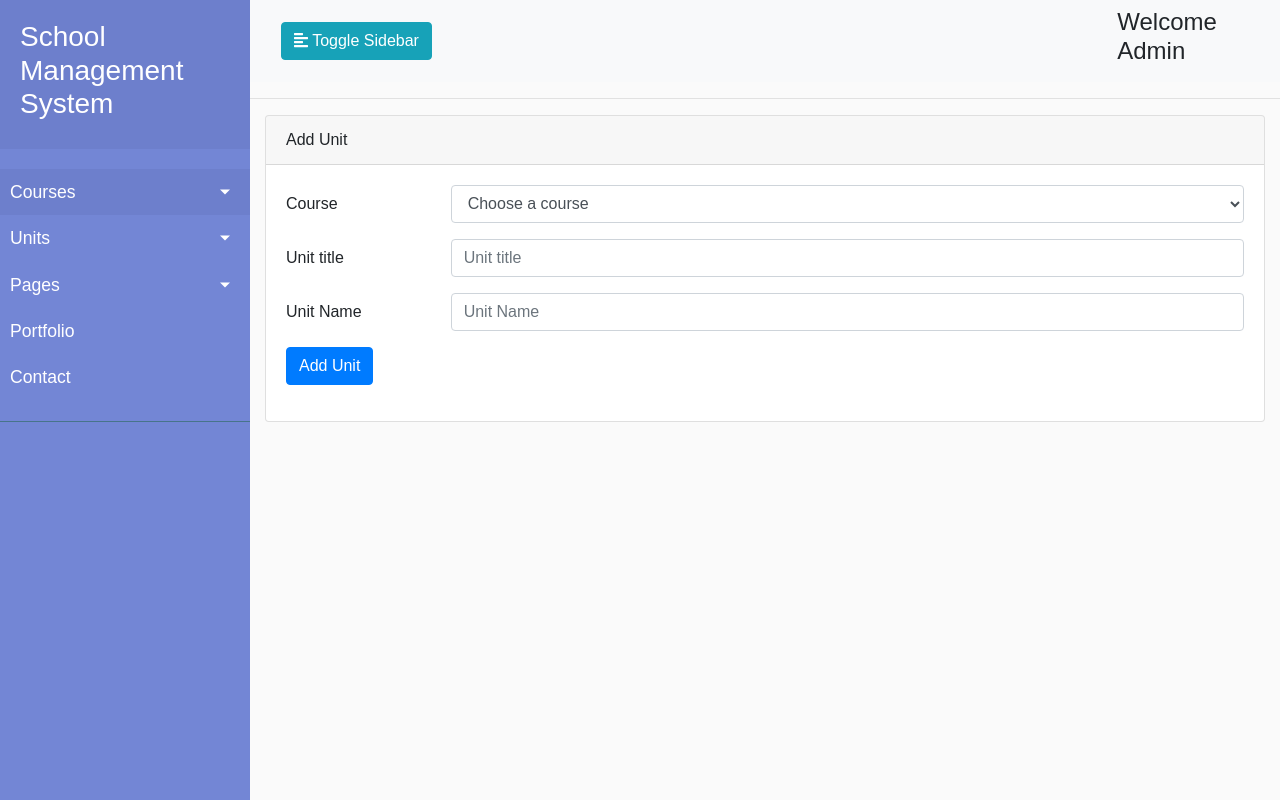
After one commit to ealpha072/Student-Management-System, a PHP site: page /addunit.php in a window 1280 px wide. The commit adds this page. Run offline with PHP 8.4, Linux system fonts and the light colour scheme; data that the repository does not hold is empty; some libraries are stand-ins or nearby versions.

Commit message:
Code for adding units to database

```diff
--- /dev/null
+++ b/admin/addunit.php
@@ -0,0 +1,45 @@
+<?php
+    require "dashboard.php";
+    require "config.php";
+
+    $sql3->execute();
+    $results = $sql3->fetchAll(PDO::FETCH_ASSOC);
+
+
+?>
+
+<div class="container">
+    <div class="card">
+        <div class="card-header">Add Unit</div>
+        <div class="card-body">
+            <form action="addunit.php" method="POST">
+                <div class="form-group row">
+                    <label for="course" class="col-sm-2 col-form-label col-form-label">Course</label>
+                    <div class="col-sm-10">
+                        <select name="courses" id="" class="form-control form-control">
+                            <option value="" selected disabled>Choose a course</option>
+                            <?php foreach($results as $course){?>
+                                <option value="<?php echo $course["full_name"];?>"><?php echo $course["full_name"]?></option>
+                            <?php } ?>
+                        </select>
+                    </div>
+                </div>
+
+                <div class="form-group row">
+                    <label for="unit title" class="col-sm-2 col-form-label col-form-label">Unit title</label>
+                    <div class="col-sm-10">
+                        <input type="text" class="form-control form-control" placeholder="Unit title" name="unit-title">
+                    </div>
+                </div>
+
+                <div class="form-group row">
+                    <label for="unit name" class="col-sm-2 col-form-label col-form-label">Unit Name</label>
+                    <div class="col-sm-10">
+                        <input type="text" class="form-control form-control" placeholder="Unit Name" name="unit-name">
+                    </div>
+                </div>
+                <button class="btn btn-primary" name="addunit">Add Unit</button>
+            </form>
+        </div>
+    </div>
+</div>
--- a/admin/config.php
+++ b/admin/config.php
@@ -16,6 +16,8 @@
     $sql1 = $conn->prepare("SELECT * FROM admin WHERE username =? AND password=?");
     $sql2 = $conn->prepare("INSERT INTO courses (short_name, full_name, date_created) VALUES (?, ?, ?)");
     $sql3 = $conn->prepare("SELECT * FROM courses");
+    $sql4 = $conn->prepare("INSERT INTO units(course_id, unit_title, unit_name) VALUE(?, ?, ?)");
+    $sql5 = $conn->prepare("SELECT id FROM courses WHERE full_name=?");
 
     if(isset($_POST['login']) && $_SERVER["REQUEST_METHOD"]=="POST"){
         login();
@@ -24,6 +26,11 @@
     if(isset($_POST["addcourse"]) && $_SERVER["REQUEST_METHOD"]=="POST"){
         addCourse();
     }
+
+    if(isset($_POST["addunit"]) && $_SERVER["REQUEST_METHOD"]=="POST"){
+        addUnit();
+    }
+
 
     //login code
     function login(){
@@ -56,7 +63,16 @@
         header("location: addcourse.php");
     }
 
-    //view course code
+    function addUnit(){
+        global $sql4, $sql5;
+        $course = $_POST["courses"];
+        $title = $_POST["unit-title"];
+        $name = $_POST["unit-name"];
+        $sql5->execute(array($course));
+        $results = $sql5->fetchAll(PDO::FETCH_ASSOC);
 
+        //echo var_dump($results[0]["id"]);
+        $sql4->execute((array($results[0]["id"],$title,$name)));
+    }
 
 ?>
--- a/admin/dashboard.php
+++ b/admin/dashboard.php
@@ -19,13 +19,13 @@
                     </ul>
                 </li>
                 <li>
-                    <a href="#subjects" data-toggle="collapse" aria-expanded="false" class="dropdown-toggle">Subject</a>
+                    <a href="#subjects" data-toggle="collapse" aria-expanded="false" class="dropdown-toggle">Units</a>
                     <ul class="collapse list-unstyled" id="subjects">
                         <li>
-                            <a href="#">Add Subject</a>
+                            <a href="addunit.php">Add Units</a>
                         </li>
                         <li>
-                            <a href="#">View subjects</a>
+                            <a href="#">View Units</a>
                         </li>
                     </ul>
                 </li>
@@ -62,6 +62,7 @@
             </div>
             <h4>Welcome Admin</h4>
         </nav>
+        <hr>
 
 
     <!--</div>-->
```
Also changed, not shown: admin/table.sql (+7 -0 lines).
